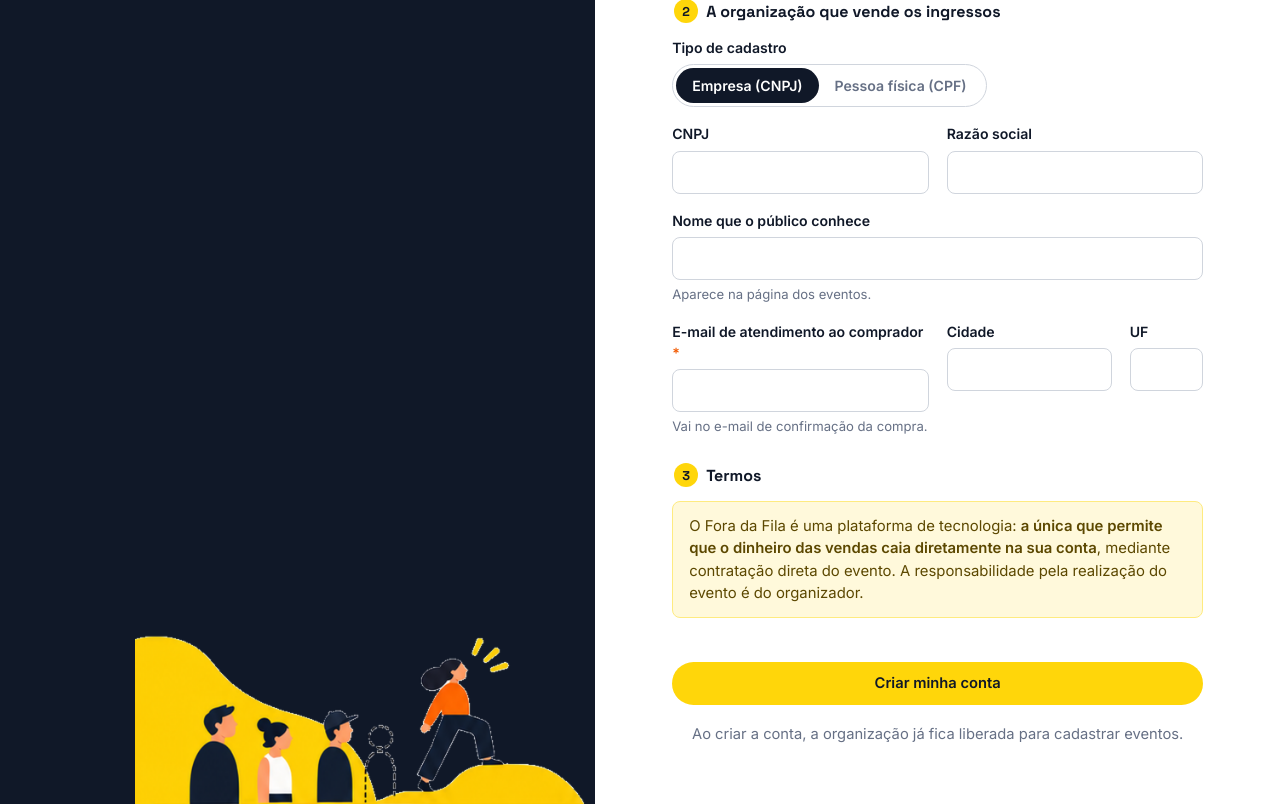
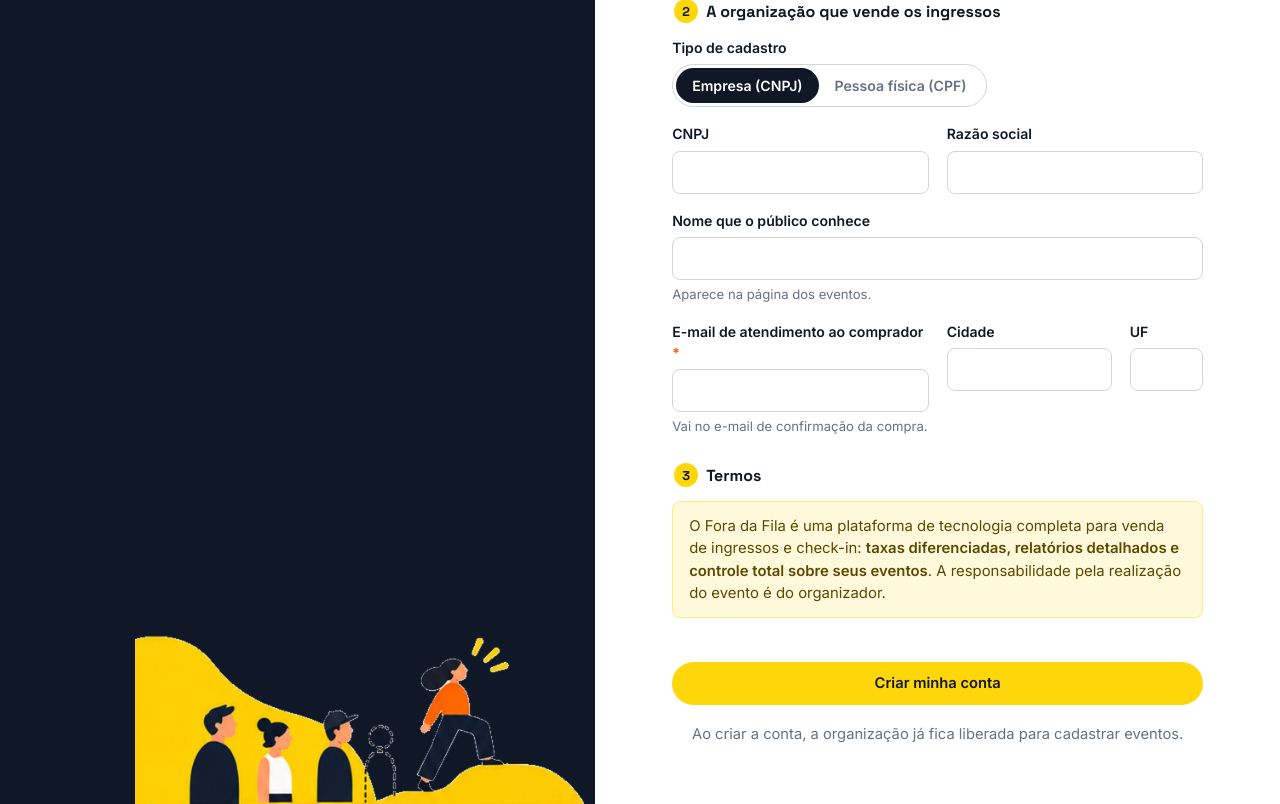
Before and after one commit to brunobhsoftware/foradafila, a Laravel app: page /cadastro in a window 1280 px wide. Shown: the part 578-1382 px from the top of the page. Run offline with Laravel 12, Linux system fonts and the light colour scheme; data that the repository does not hold is empty.

Commit message:
cadastro: texto dos termos foca diferenciais do sistema (taxas, relatórios, controle)
Co-Authored-By: Claude Sonnet 4.6 <noreply@anthropic.com>
Claude-Session: https://claude.ai/code/session_01GdKQzh3HwxiJGzuvmDMkoC

```diff
--- a/plataforma/resources/views/auth/cadastro.blade.php
+++ b/plataforma/resources/views/auth/cadastro.blade.php
@@ -54,8 +54,8 @@
     <fieldset>
         <legend><span class="numero">3</span> Termos</legend>
         <div class="alerta alerta--info">
-            <p>O Fora da Fila é uma plataforma de tecnologia: <b>a única que permite que o dinheiro das vendas caia diretamente na sua conta</b>,
-            mediante contratação direta do evento. A responsabilidade pela realização do evento é do organizador.</p>
+            <p>O Fora da Fila é uma plataforma de tecnologia completa para venda de ingressos e check-in: <b>taxas diferenciadas, relatórios detalhados e controle total sobre seus eventos</b>.
+            A responsabilidade pela realização do evento é do organizador.</p>
         </div>
         <div class="opcoes">
             @php $rotulos = ['uso_organizador' => ['o', 'Termo de uso do organizador'], 'responsabilidade_organizador' => ['o', 'Termo de responsabilidade do organizador'], 'privacidade' => ['a', 'Política de privacidade']]; @endphp
```
